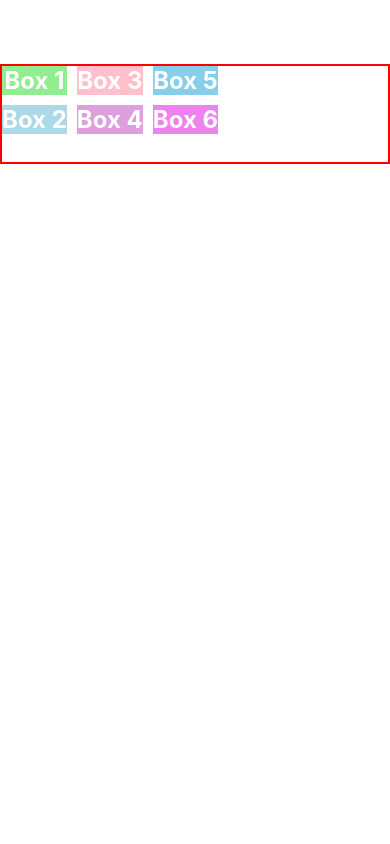
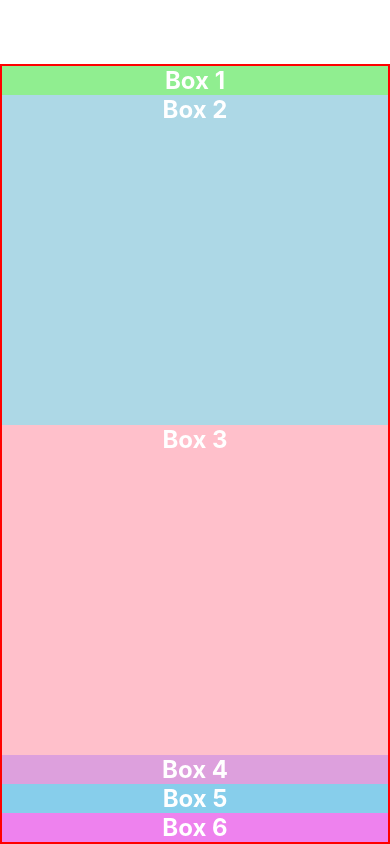
Before and after one commit to OkkashaAlly/react-native-tut, a React Native app: screen / in a window 390 px wide. Built offline with nearby package versions, Linux system fonts and the light colour scheme.

Commit message:
35 - Flex Basis

```diff
--- a/App.js
+++ b/App.js
@@ -6,8 +6,10 @@ export default function App() {
   return (
     <View style={styles.container}>
       <Box style={{ backgroundColor: "lightgreen" }}>Box 1</Box>
-      <Box style={{ backgroundColor: "lightblue" }}>Box 2</Box>
-      <Box style={{ backgroundColor: "pink" }}>Box 3</Box>
+      <Box style={{ backgroundColor: "lightblue", flexBasis: 140, flex: 1 }}>
+        Box 2
+      </Box>
+      <Box style={{ backgroundColor: "pink", height: 140, flex: 1 }}>Box 3</Box>
       <Box style={{ backgroundColor: "plum" }}>Box 4</Box>
       <Box style={{ backgroundColor: "skyblue" }}>Box 5</Box>
       <Box style={{ backgroundColor: "violet" }}>Box 6</Box>
@@ -20,15 +22,15 @@ const styles = StyleSheet.create({
     marginTop: 64,
     borderColor: "red",
     borderWidth: 2,
-    // flex: 1,
-    height: 100,
-    flexWrap: "wrap", // "wrap" | "nowrap" | "wrap-reverse"
+    flex: 1,
+    // height: 100,
+    flexWrap: "nowrap", // "wrap" | "nowrap" | "wrap-reverse"
     alignContent: "flex-start", // "flex-start" | "flex-end" | "center" | "space-between" | "space-around" | "stretch"
     flexDirection: "column", // "row" | "column" | "row-reverse" | "column-reverse"
     justifyContent: "flex-start", // "flex-start" | "flex-end" | "center" | "space-between" | "space-around" | "space-evenly"
     alignItems: "stretch", // "stretch" | "flex-start" | "flex-end" | "center" | "baseline"
     // rowGap: 10,
     // columnGap: 10,
-    gap: 10,
+    // gap: 10,
   },
 });
```
